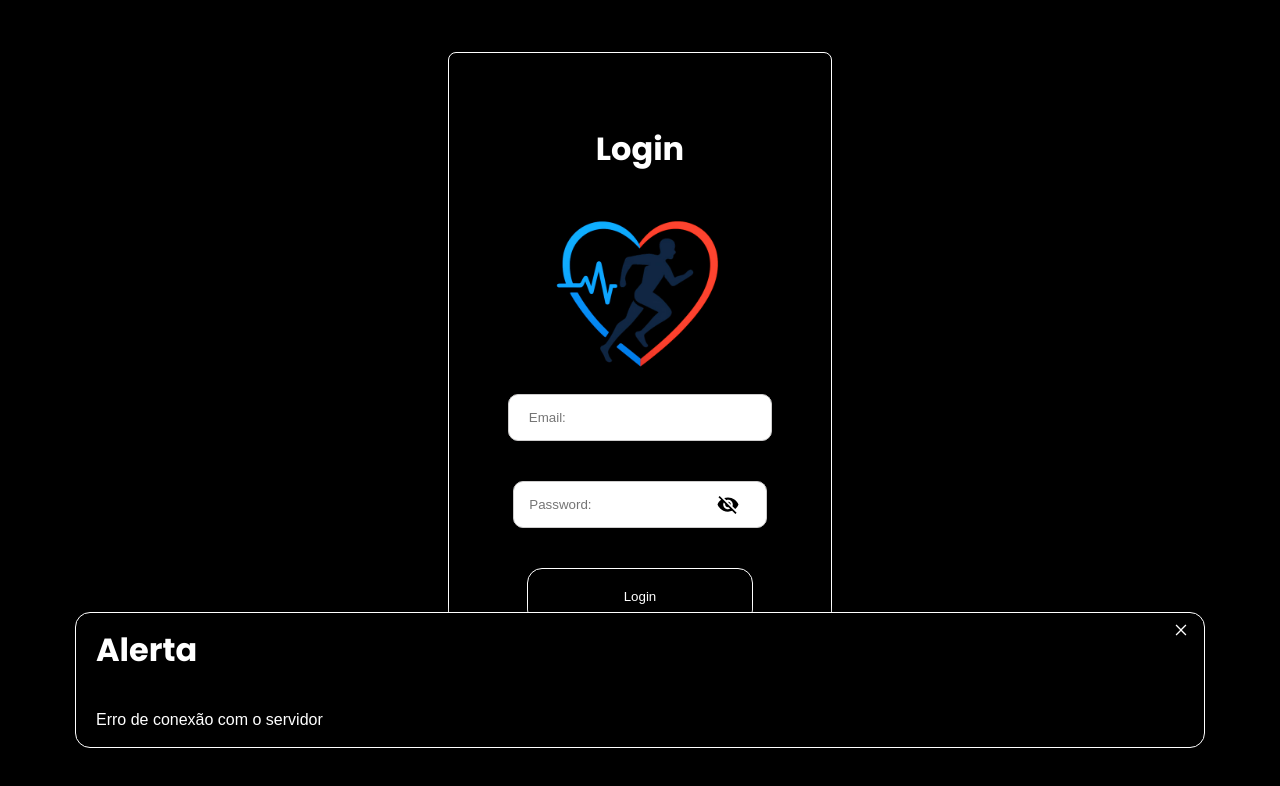
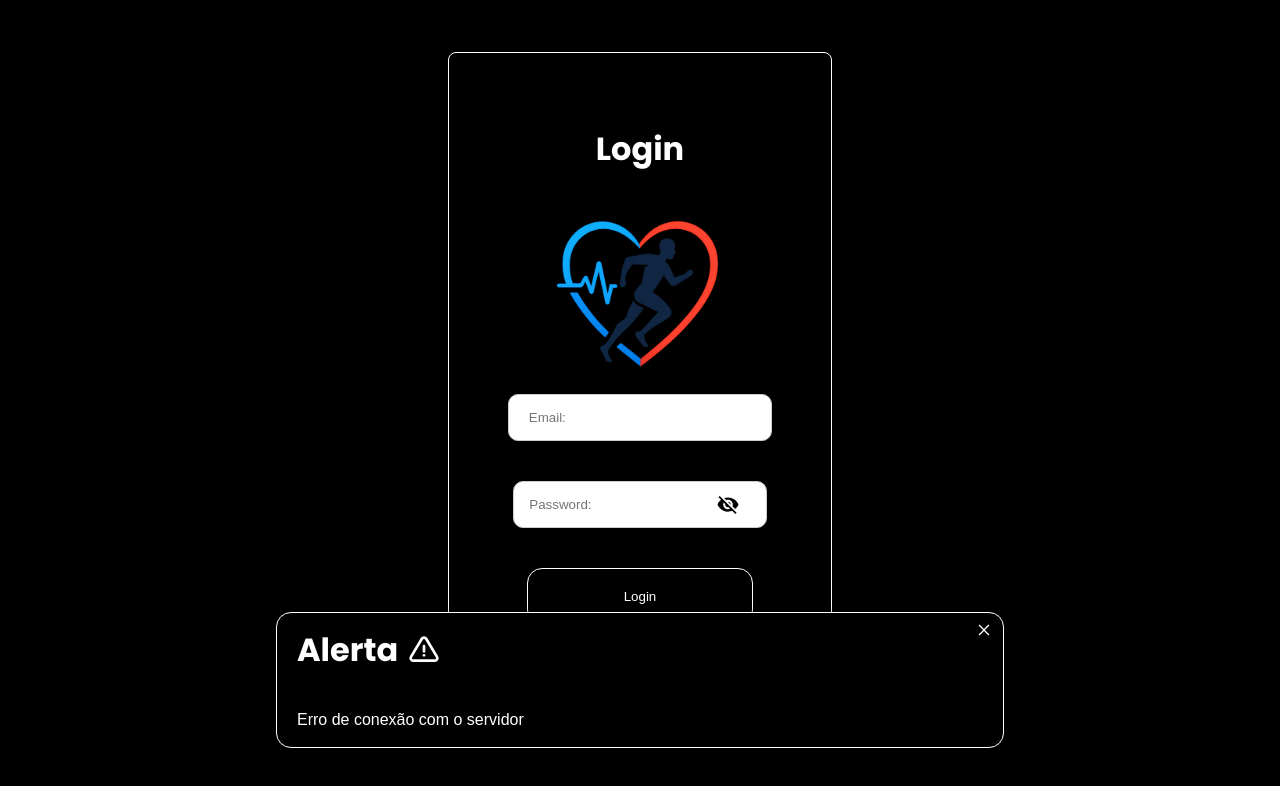
Before and after one commit to IM-DeV-Vitor/SportForU, a React (Vite) app: page /SportForU/auth/login in a window 1280 px wide. Both pictures are taken after a click on the button "Login". Shown: the top 786 px of the page. Built offline with nearby package versions, Linux system fonts and the light colour scheme; no server answers; a web font is replaced by a local one.

Commit message:
Alert icon

```diff
--- a/src/components/login/login-items/LoginItems.jsx
+++ b/src/components/login/login-items/LoginItems.jsx
@@ -77,7 +77,6 @@ export default function LoginItems() {
                     </div>
                     <button onClick={handleLogin}>Login</button>
                     <Alert
-                        id="alertBox"
                         message={alertMessage}
                         style={{ display: alertVisible ? "flex" : "none" }}
                         onClose={() => setAlertVisible(false)}
--- a/src/components/main/alerts/alert-container.jsx
+++ b/src/components/main/alerts/alert-container.jsx
@@ -1,11 +1,11 @@
-import { useState } from "react";
 import styles from "./alert-container.module.css";
 import { AiOutlineClose } from "react-icons/ai";
+import { TbAlertTriangle } from "react-icons/tb";
 
-export default function Alert({ id, style = {}, onClose, message }) {
+export default function Alert({ style = {}, onClose, message }) {
     return (
         <div
-            id={id}
+            className={styles.alertBox}
             style={{
                 position: "fixed",
                 top: "85%",
@@ -14,8 +14,8 @@ export default function Alert({ id, style = {}, onClose, message }) {
                 justifyContent: "center",
                 flexDirection: "column",
                 fontFamily: "Arial, Helvetica, sans-serif",
+                textAlign: "justify",
                 color: "white",
-                textAlign: "justify",
                 padding: "10px 20px 20px 20px",
                 backgroundColor: "black",
                 height: "13vh",
@@ -31,7 +31,8 @@ export default function Alert({ id, style = {}, onClose, message }) {
             <div className={styles.icon}>
                 <AiOutlineClose onClick={onClose} style={{ cursor: "pointer" }} />
             </div>
-            <h1 style={{ color: "white" }}>Alerta</h1>
+            <h1 style={{ color: "white" }} >Alerta <TbAlertTriangle className={styles.triangleIcon}/></h1>
+
             <p>{message}</p>
         </div>
     );
--- a/src/components/main/alerts/alert-container.module.css
+++ b/src/components/main/alerts/alert-container.module.css
@@ -1,3 +1,14 @@
+@keyframes entradaAlert {
+    from {
+        opacity: 0;
+        top: 90%;
+    }
+    to {
+        opacity: 1;
+        top: 85%;
+    }
+}
+
 .icon {
     color: rgb(255, 255, 255);
     position: absolute;
@@ -9,3 +20,14 @@
     height: 20px;
     width: 20px;
 }
+
+.alertBox {
+    animation: entradaAlert .5s ease-in-out forwards;
+    max-width: 686px;
+}
+
+h1 {
+    display: flex;
+    align-items: center;
+    gap: 10px;
+}
--- a/src/components/register/register-items/RegisterItems.jsx
+++ b/src/components/register/register-items/RegisterItems.jsx
@@ -87,7 +87,6 @@ export default function RegisterItems() {
                     />
                     <button onClick={handleRegister}>Register</button>
                     <Alert
-                        id="alertBox"
                         message={alertMessage}
                         style={{ display: alertVisible ? "flex" : "none" }}
                         onClose={() => setAlertVisible(false)}
```
